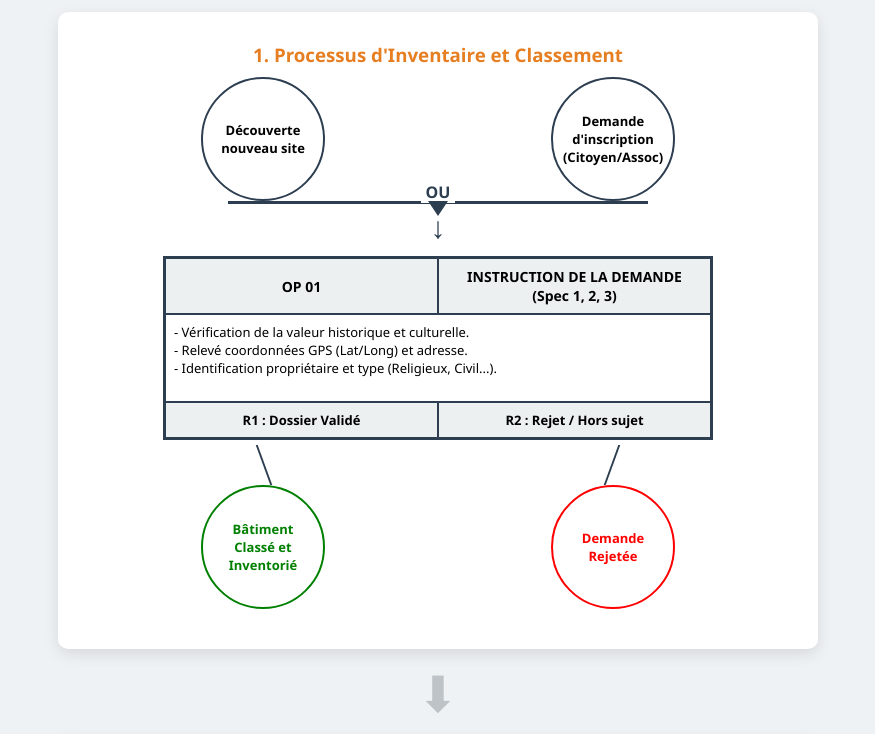
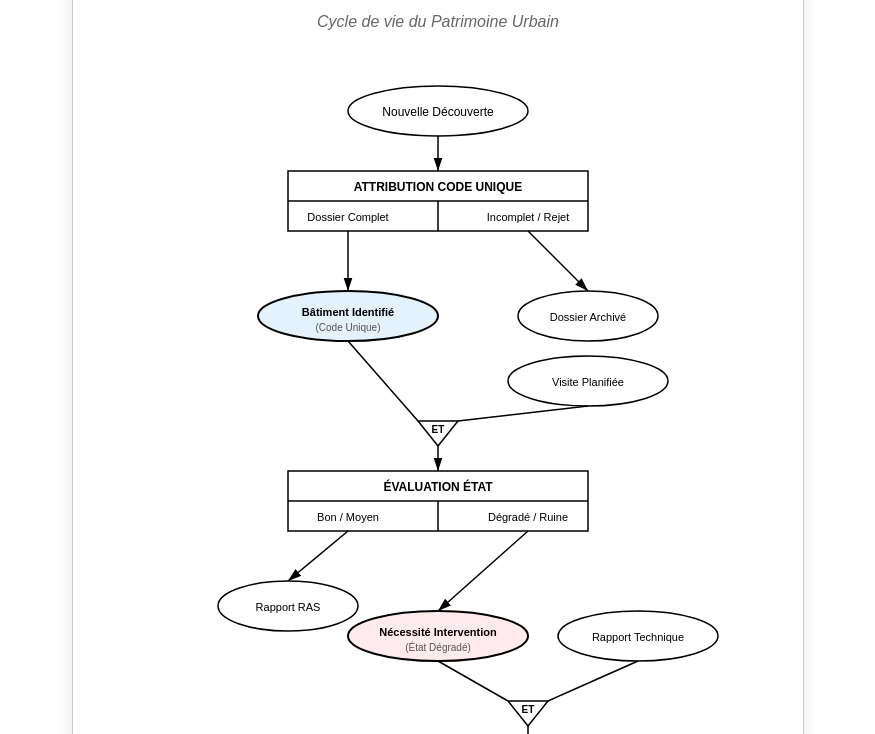
Before and after one commit to MohammedBelfellah/mini-project, a plain HTML site: page MCT/index.html in a window 1280 px wide. Shown: the part 120-854 px from the top of the page, without its empty margins (202-1077 px from the left). Drawn offline with Linux system fonts and the light colour scheme.

Commit message:
refactor index.html: simplify structure and enhance visual elements for MCT project

```diff
--- a/MCT/index.html
+++ b/MCT/index.html
@@ -1,337 +1,113 @@
 <!DOCTYPE html>
 <html lang="fr">
-  <head>
-    <meta charset="UTF-8" />
-    <title>MCT Complet - Cartographie Patrimoine</title>
-    <style>
-      /* --- STYLE GÉNÉRAL --- */
-      body {
-        font-family: "Segoe UI", Arial, sans-serif;
-        background-color: #eef2f5;
-        padding: 20px;
-        display: flex;
-        flex-direction: column;
-        align-items: center;
-      }
+<head>
+    <meta charset="UTF-8">
+    <title>MCT Final - Triangle ET</title>
+</head>
+<body style="font-family: Arial, sans-serif; background-color: #ffffff; padding: 20px; text-align: center;">
 
-      h1 {
-        color: #2c3e50;
-        text-decoration: underline;
-        margin-bottom: 40px;
-      }
-      h3 {
-        color: #e67e22;
-        margin-bottom: 10px;
-        margin-top: 0;
-      }
+    <div style="display: inline-block; border: 1px solid #ccc; padding: 40px; background: white; box-shadow: 0 5px 15px rgba(0,0,0,0.1); border-radius: 8px;">
 
-      /* Conteneur pour chaque MCT */
-      .mct-section {
-        background-color: white;
-        padding: 30px;
-        margin-bottom: 50px; /* Espace entre les diagrammes */
-        border-radius: 10px;
-        box-shadow: 0 5px 15px rgba(0, 0, 0, 0.1);
-        display: flex;
-        flex-direction: column;
-        align-items: center;
-        width: 700px;
-        position: relative;
-      }
+        <h2 style="color: #2c3e50; text-transform: uppercase; letter-spacing: 1px; margin-bottom: 5px;">Modèle Conceptuel des Traitements</h2>
+        <p style="font-style: italic; color: #666; margin-bottom: 40px;">Cycle de vie du Patrimoine Urbain</p>
 
-      /* Indicateur de flux entre les processus */
-      .flow-arrow {
-        font-size: 50px;
-        color: #bdc3c7;
-        margin: -40px 0 10px 0;
-      }
+        <svg width="650" height="900" viewBox="0 0 650 900">
 
-      /* --- FORMES MERISE --- */
-      .event-circle {
-        width: 110px;
-        height: 110px;
-        border: 2px solid #2c3e50;
-        border-radius: 50%;
-        display: flex;
-        justify-content: center;
-        align-items: center;
-        text-align: center;
-        font-weight: bold;
-        font-size: 13px;
-        background: white;
-        z-index: 2;
-        padding: 5px;
-      }
+            <defs>
+                <marker id="arrow" markerWidth="10" markerHeight="10" refX="9" refY="3" orient="auto" markerUnits="strokeWidth">
+                    <path d="M0,0 L0,6 L9,3 z" fill="#000" />
+                </marker>
+            </defs>
 
-      .operation-table {
-        border-collapse: collapse;
-        width: 550px;
-        border: 3px solid #2c3e50;
-        margin: 10px 0;
-        background: white;
-        z-index: 2;
-      }
+            <ellipse cx="325" cy="40" rx="90" ry="25" fill="#fff" stroke="#000" stroke-width="1.5"/>
+            <text x="325" y="45" text-anchor="middle" font-size="12">Nouvelle Découverte</text>
 
-      .operation-table td {
-        border: 2px solid #2c3e50;
-        padding: 8px;
-      }
+            <line x1="325" y1="65" x2="325" y2="100" stroke="#000" stroke-width="1.5" marker-end="url(#arrow)"/>
 
-      .op-header {
-        text-align: center;
-        font-weight: bold;
-        background-color: #ecf0f1;
-        font-size: 14px;
-      }
+            <rect x="175" y="100" width="300" height="60" fill="#fff" stroke="#000" stroke-width="1.5"/>
+            <line x1="175" y1="130" x2="475" y2="130" stroke="#000" stroke-width="1.5"/>
 
-      .op-body {
-        text-align: left;
-        vertical-align: top;
-        height: 70px;
-        font-size: 13px;
-      }
+            <text x="325" y="120" text-anchor="middle" font-weight="bold" font-size="12">ATTRIBUTION CODE UNIQUE</text>
+            <text x="235" y="150" text-anchor="middle" font-size="11">Dossier Complet</text>
+            <text x="415" y="150" text-anchor="middle" font-size="11">Incomplet / Rejet</text>
 
-      .op-rules {
-        text-align: center;
-        font-weight: bold;
-        background-color: #ecf0f1;
-        width: 50%;
-        font-size: 13px;
-      }
+            <line x1="325" y1="130" x2="325" y2="160" stroke="#000" stroke-width="1.5"/>
 
-      /* --- CONNECTEURS --- */
-      .row-events {
-        display: flex;
-        justify-content: space-around;
-        width: 100%;
-        position: relative;
-        padding-bottom: 10px;
-      }
+            <line x1="235" y1="160" x2="235" y2="220" stroke="#000" stroke-width="1.5" marker-end="url(#arrow)"/>
+            <line x1="415" y1="160" x2="475" y2="220" stroke="#000" stroke-width="1.5" marker-end="url(#arrow)"/>
 
-      /* Synchronisation (Barre et triangle) */
-      .sync-container {
-        display: flex;
-        flex-direction: column;
-        align-items: center;
-        width: 100%;
-        height: 40px;
-        position: relative;
-        margin-top: -10px;
-        margin-bottom: 5px;
-      }
+            <ellipse cx="475" cy="245" rx="70" ry="25" fill="#fff" stroke="#000" stroke-width="1.5"/>
+            <text x="475" y="250" text-anchor="middle" font-size="11">Dossier Archivé</text>
 
-      .sync-line-horiz {
-        width: 60%;
-        border-bottom: 3px solid #2c3e50;
-        position: absolute;
-        top: 0;
-      }
 
-      .sync-triangle {
-        width: 0;
-        height: 0;
-        border-left: 10px solid transparent;
-        border-right: 10px solid transparent;
-        border-top: 15px solid #2c3e50;
-        margin-top: 0; /* Colle à la barre */
-        position: relative;
-        z-index: 1;
-      }
+            <ellipse cx="235" cy="245" rx="90" ry="25" fill="#e3f2fd" stroke="#000" stroke-width="2"/>
+            <text x="235" y="245" text-anchor="middle" font-weight="bold" font-size="11">Bâtiment Identifié</text>
+            <text x="235" y="260" text-anchor="middle" font-size="10" fill="#555">(Code Unique)</text>
 
-      .sync-label {
-        position: absolute;
-        top: -20px;
-        background: white;
-        padding: 0 5px;
-        font-weight: bold;
-        color: #2c3e50;
-      }
+            <ellipse cx="475" cy="310" rx="80" ry="25" fill="#fff" stroke="#000" stroke-width="1.5"/>
+            <text x="475" y="315" text-anchor="middle" font-size="11">Visite Planifiée</text>
 
-      .arrow-down-simple {
-        font-size: 30px;
-        color: #2c3e50;
-        margin-top: -10px;
-        z-index: 0;
-      }
+            <line x1="235" y1="270" x2="305" y2="350" stroke="#000" stroke-width="1.5"/>
+            <line x1="475" y1="335" x2="345" y2="350" stroke="#000" stroke-width="1.5"/>
 
-      /* Lignes de sortie diagonales */
-      .output-lines {
-        position: relative;
-        width: 100%;
-        height: 40px;
-        margin-top: -5px;
-      }
+            <polygon points="305,350 345,350 325,375" fill="#fff" stroke="#000" stroke-width="1.5"/>
+            <text x="325" y="362" text-anchor="middle" font-size="10" font-weight="bold">ET</text>
 
-      .line-left {
-        position: absolute;
-        left: 25%;
-        height: 40px;
-        width: 2px;
-        background: #2c3e50;
-        transform: skewX(20deg);
-      }
-      .line-right {
-        position: absolute;
-        right: 25%;
-        height: 40px;
-        width: 2px;
-        background: #2c3e50;
-        transform: skewX(-20deg);
-      }
-    </style>
-  </head>
-  <body>
-    <h1>MCT : PROJET CARTOGRAPHIE PATRIMOINE URBAIN</h1>
+            <line x1="325" y1="375" x2="325" y2="400" stroke="#000" stroke-width="1.5" marker-end="url(#arrow)"/>
 
-    <div class="mct-section">
-      <h3>1. Processus d'Inventaire et Classement</h3>
 
-      <div class="row-events">
-        <div class="event-circle">Découverte<br />nouveau site</div>
-        <div class="event-circle">
-          Demande<br />d'inscription<br />(Citoyen/Assoc)
-        </div>
-      </div>
+            <rect x="175" y="400" width="300" height="60" fill="#fff" stroke="#000" stroke-width="1.5"/>
+            <line x1="175" y1="430" x2="475" y2="430" stroke="#000" stroke-width="1.5"/>
 
-      <div class="sync-container">
-        <div class="sync-line-horiz"></div>
-        <div class="sync-label">OU</div>
-        <div class="sync-triangle"></div>
-        <div class="arrow-down-simple">↓</div>
-      </div>
+            <text x="325" y="420" text-anchor="middle" font-weight="bold" font-size="12">ÉVALUATION ÉTAT</text>
+            <text x="235" y="450" text-anchor="middle" font-size="11">Bon / Moyen</text>
+            <text x="415" y="450" text-anchor="middle" font-size="11">Dégradé / Ruine</text>
 
-      <table class="operation-table">
-        <tr>
-          <td class="op-header" style="width: 15%">OP 01</td>
-          <td class="op-header">INSTRUCTION DE LA DEMANDE (Spec 1, 2, 3)</td>
-        </tr>
-        <tr>
-          <td colspan="2" class="op-body">
-            - Vérification de la valeur historique et culturelle.<br />
-            - Relevé coordonnées GPS (Lat/Long) et adresse.<br />
-            - Identification propriétaire et type (Religieux, Civil...).
-          </td>
-        </tr>
-        <tr>
-          <td class="op-rules">R1 : Dossier Validé</td>
-          <td class="op-rules">R2 : Rejet / Hors sujet</td>
-        </tr>
-      </table>
+            <line x1="325" y1="430" x2="325" y2="460" stroke="#000" stroke-width="1.5"/>
 
-      <div class="output-lines">
-        <div class="line-left"></div>
-        <div class="line-right"></div>
-      </div>
+            <line x1="235" y1="460" x2="175" y2="510" stroke="#000" stroke-width="1.5" marker-end="url(#arrow)"/>
+            <line x1="415" y1="460" x2="325" y2="540" stroke="#000" stroke-width="1.5" marker-end="url(#arrow)"/>
 
-      <div class="row-events">
-        <div class="event-circle" style="border-color: green; color: green">
-          Bâtiment<br />Classé et<br />Inventorié
-        </div>
-        <div class="event-circle" style="border-color: red; color: red">
-          Demande<br />Rejetée
-        </div>
-      </div>
+            <ellipse cx="175" cy="535" rx="70" ry="25" fill="#fff" stroke="#000" stroke-width="1.5"/>
+            <text x="175" y="540" text-anchor="middle" font-size="11">Rapport RAS</text>
+
+
+            <ellipse cx="325" cy="565" rx="90" ry="25" fill="#ffebee" stroke="#000" stroke-width="2"/>
+            <text x="325" y="565" text-anchor="middle" font-weight="bold" font-size="11">Nécessité Intervention</text>
+            <text x="325" y="580" text-anchor="middle" font-size="10" fill="#555">(État Dégradé)</text>
+
+            <ellipse cx="525" cy="565" rx="80" ry="25" fill="#fff" stroke="#000" stroke-width="1.5"/>
+            <text x="525" y="570" text-anchor="middle" font-size="11">Rapport Technique</text>
+
+            <line x1="325" y1="590" x2="395" y2="630" stroke="#000" stroke-width="1.5"/>
+            <line x1="525" y1="590" x2="435" y2="630" stroke="#000" stroke-width="1.5"/>
+
+            <polygon points="395,630 435,630 415,655" fill="#fff" stroke="#000" stroke-width="1.5"/>
+            <text x="415" y="642" text-anchor="middle" font-size="10" font-weight="bold">ET</text>
+
+            <line x1="415" y1="655" x2="415" y2="680" stroke="#000" stroke-width="1.5" marker-end="url(#arrow)"/>
+
+
+            <rect x="265" y="680" width="300" height="60" fill="#fff" stroke="#000" stroke-width="1.5"/>
+            <line x1="265" y1="710" x2="565" y2="710" stroke="#000" stroke-width="1.5"/>
+
+            <text x="415" y="700" text-anchor="middle" font-weight="bold" font-size="12">SUPERVISION MUNICIPALE</text>
+            <text x="325" y="730" text-anchor="middle" font-size="11">Travaux Validés</text>
+            <text x="505" y="730" text-anchor="middle" font-size="11">Non Conforme</text>
+
+            <line x1="415" y1="710" x2="415" y2="740" stroke="#000" stroke-width="1.5"/>
+
+            <line x1="325" y1="740" x2="295" y2="790" stroke="#000" stroke-width="1.5" marker-end="url(#arrow)"/>
+            <line x1="505" y1="740" x2="535" y2="790" stroke="#000" stroke-width="1.5" marker-end="url(#arrow)"/>
+
+            <ellipse cx="295" cy="815" rx="80" ry="25" fill="#fff" stroke="#000" stroke-width="1.5"/>
+            <text x="295" y="820" text-anchor="middle" font-size="11">Fin Chantier</text>
+
+            <ellipse cx="535" cy="815" rx="80" ry="25" fill="#fff" stroke="#000" stroke-width="1.5"/>
+            <text x="535" y="820" text-anchor="middle" font-size="11">Nouvelle Intervention</text>
+
+        </svg>
     </div>
 
-    <div class="flow-arrow">⬇</div>
-
-    <div class="mct-section">
-      <h3>2. Processus de Surveillance (Spec 5, 9)</h3>
-
-      <div class="row-events">
-        <div class="event-circle">Date de visite<br />périodique</div>
-        <div class="event-circle">Signalement<br />d'une dégradation</div>
-      </div>
-
-      <div class="sync-container">
-        <div class="sync-line-horiz"></div>
-        <div class="sync-label">OU</div>
-        <div class="sync-triangle"></div>
-        <div class="arrow-down-simple">↓</div>
-      </div>
-
-      <table class="operation-table">
-        <tr>
-          <td class="op-header" style="width: 15%">OP 02</td>
-          <td class="op-header">INSPECTION DE L'ÉTAT</td>
-        </tr>
-        <tr>
-          <td colspan="2" class="op-body">
-            - Visite technique sur le terrain.<br />
-            - Prise de photos (Spec 10).<br />
-            - Qualification état : Bon, Moyen, Dégradé ou Ruine.
-          </td>
-        </tr>
-        <tr>
-          <td class="op-rules">R1 : État Correct</td>
-          <td class="op-rules">R2 : État Critique</td>
-        </tr>
-      </table>
-
-      <div class="output-lines">
-        <div class="line-left"></div>
-        <div class="line-right"></div>
-      </div>
-
-      <div class="row-events">
-        <div class="event-circle">Mise à jour<br />Fiche technique</div>
-        <div class="event-circle" style="background-color: #ffe6e6">
-          <b>Alerte<br />Restauration</b>
-        </div>
-      </div>
-    </div>
-
-    <div class="flow-arrow">⬇</div>
-
-    <div class="mct-section">
-      <h3>3. Processus de Restauration (Spec 6, 7, 8)</h3>
-
-      <div class="row-events">
-        <div class="event-circle" style="background-color: #ffe6e6">
-          Alerte<br />Restauration
-        </div>
-        <div class="event-circle">Budget<br />Alloué</div>
-      </div>
-
-      <div class="sync-container">
-        <div class="sync-line-horiz"></div>
-        <div class="sync-label">ET</div>
-        <div class="sync-triangle"></div>
-        <div class="arrow-down-simple">↓</div>
-      </div>
-
-      <table class="operation-table">
-        <tr>
-          <td class="op-header" style="width: 15%">OP 03</td>
-          <td class="op-header">RÉALISATION DES TRAVAUX</td>
-        </tr>
-        <tr>
-          <td colspan="2" class="op-body">
-            - Choix prestataire (Spec 7).<br />
-            - Exécution des travaux.<br />
-            - Validation du rapport technique par la municipalité (Spec 8).
-          </td>
-        </tr>
-        <tr>
-          <td class="op-rules">R1 : Travaux Validés</td>
-          <td class="op-rules">R2 : Non Conforme</td>
-        </tr>
-      </table>
-
-      <div class="output-lines">
-        <div class="line-left"></div>
-        <div class="line-right"></div>
-      </div>
-
-      <div class="row-events">
-        <div class="event-circle" style="border-color: green">
-          Bâtiment<br />Restauré<br />(Retour État "Bon")
-        </div>
-        <div class="event-circle" style="border-color: orange">
-          Contentieux<br />Prestataire
-        </div>
-      </div>
-    </div>
-    <div>B.luise</div>
-  </body>
+</body>
 </html>
```
